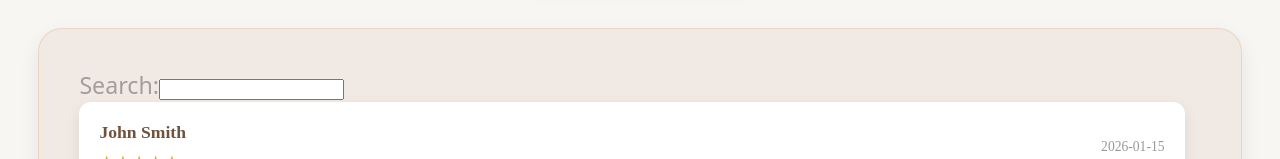
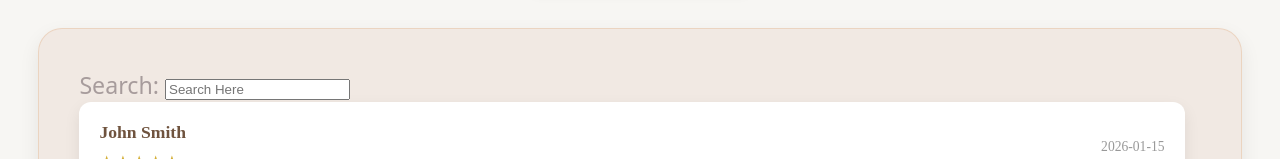
Before and after one commit to Treyman33/ava-website, a React (Vite) app: page /ava-website/testimonials in a window 1280 px wide. Shown: the part 504-663 px from the top of the page. Built offline with nearby package versions, Linux system fonts and the light colour scheme.

Commit message:
Update: Added Testimonial Search Functionality

```diff
--- a/src/pages/Testimonials.jsx
+++ b/src/pages/Testimonials.jsx
@@ -4,7 +4,16 @@ import testimonials from '../data/testimonials.js'
 import { useState } from 'react'
 
 function Testimonials() {
-    const [searchTerm, setFirstName] = useState('');
+    const [searchTerm, setSearchTerm] = useState('');
+    let filteredTestimonials;
+    if (searchTerm === ""){filteredTestimonials = testimonials}
+    else {
+    filteredTestimonials = testimonials.filter(testimonial =>
+        testimonial.firstName.includes(searchTerm) ||
+        testimonial.lastName.includes(searchTerm) ||
+        testimonial.review.includes(searchTerm)
+    )
+    }
     return (
         <>
         <Navbar3/>
@@ -22,26 +31,23 @@ function Testimonials() {
             <div className="t-box">
                 {/* Search / Filter / Sort Bar */}
                 <label>
-                    Search:
-                    <input className = "t-input"></input>
+                    Search: <input className = "t-search" value = {searchTerm} onChange={e => setSearchTerm(e.target.value)} placeholder="Search Here" />
                 </label>
 
 
 
                 {/* Review List */}
-                {testimonials.map((t) => (
+                {filteredTestimonials.map((t) => (
                     <div className="t-testimonial-card" key={t.id}>
                         <div className="t-testimonial-header">
                             <div className="t-testimonial-info">
                                 <h3 className="t-testimonial-name">
                                     {t.firstName} {t.lastName}
                                 </h3>
-
                                 <span className="t-testimonial-rating">
                                     {"★".repeat(t.rating)}
                                 </span>
                             </div>
-
                             <span className="t-testimonial-date">
                                 {t.dateSubmitted}
                             </span>
```
Lines whose indentation alone changed are shown as unchanged.
